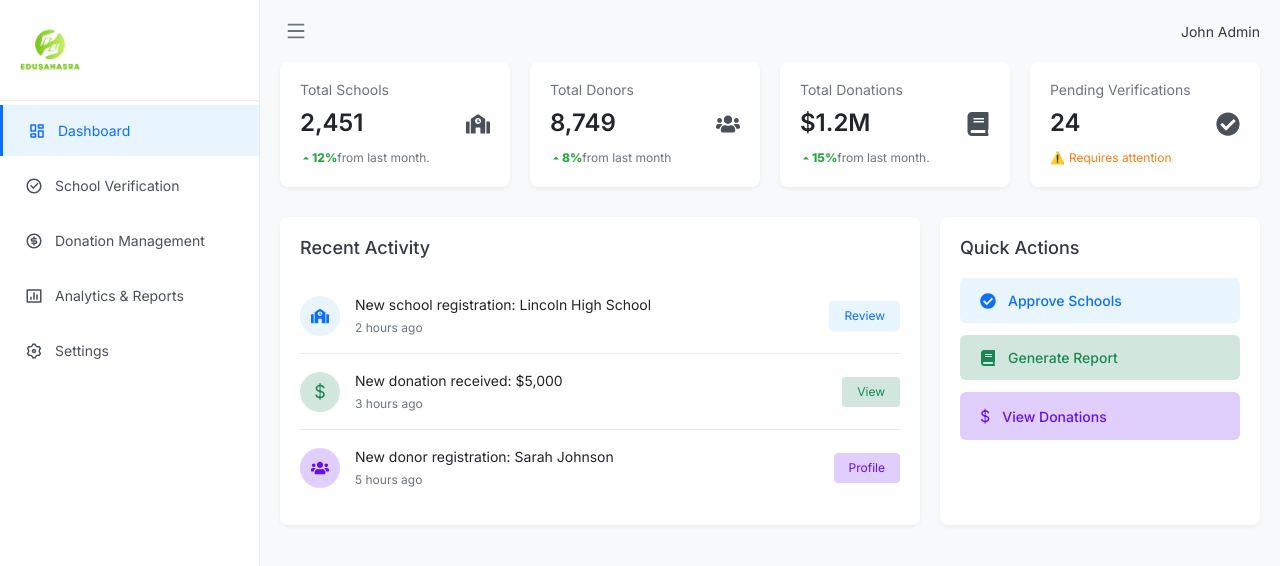
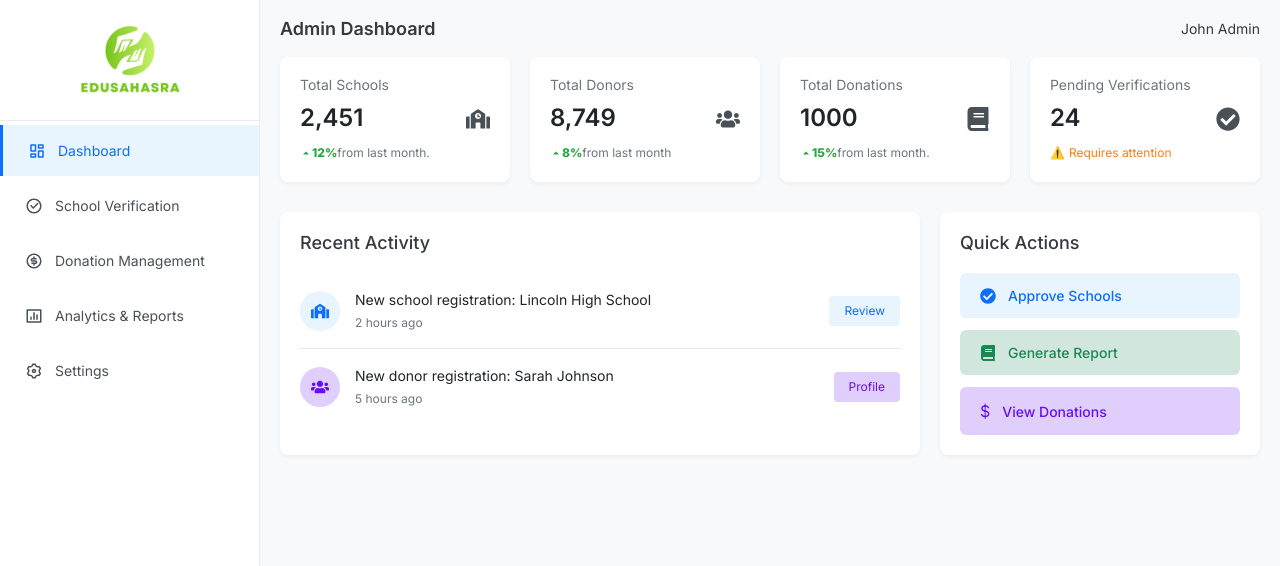
Before and after one commit to kisarasandes1122/Edusahasra, a React (Vite) app in the folder Frontend/: page /admin in a window 1280 px wide. Shown: the top 566 px of the page. Built offline with nearby package versions, Linux system fonts and the light colour scheme.

Commit message:
Update Admin CSS

```diff
--- a/Frontend/src/components/Admin/AdminDashboard/AdminDashboard.css
+++ b/Frontend/src/components/Admin/AdminDashboard/AdminDashboard.css
@@ -20,8 +20,10 @@
     padding: 5px;
   }
 
-  .edusahasra-menu-icon {
-    font-size: 22px;
+  .edusahasra-header-title {
+    font-size: 18px;
+    font-weight: 600;
+    color: #343a40;
   }
 
   .edusahasra-user-profile {
--- a/Frontend/src/components/Admin/AdminDashboard/AdminDashboard.jsx
+++ b/Frontend/src/components/Admin/AdminDashboard/AdminDashboard.jsx
@@ -23,7 +23,7 @@ const AdminDashboard = () => {
     {
       id: 3,
       title: 'Total Donations',
-      value: '$1.2M',
+      value: '1000',
       icon: <FaBook className="edusahasra-stat-icon-element" />,
       change: { value: '15%', direction: 'up', label: ' from last month.' }
     },
@@ -47,14 +47,6 @@ const AdminDashboard = () => {
     },
     {
       id: 2,
-      icon: '$',
-      type: 'donation',
-      title: 'New donation received: $5,000',
-      time: '3 hours ago',
-      action: { label: 'View', type: 'success' }
-    },
-    {
-      id: 3,
       icon: <FaUsers />,
       type: 'donor',
       title: 'New donor registration: Sarah Johnson',
@@ -71,14 +63,14 @@ const AdminDashboard = () => {
 
   return (
     <div className="edusahasra-dashboard">
-      <header className="edusahasra-dashboard-header">
-        <button className="edusahasra-menu-button">
-          <RiMenuLine className="edusahasra-menu-icon" />
-        </button>
-        <div className="edusahasra-user-profile">
-          <span className="edusahasra-user-name">John Admin</span>
-        </div>
-      </header>
+        <header className="edusahasra-dashboard-header">
+
+            <span className="edusahasra-header-title">Admin Dashboard</span>
+
+            <div className="edusahasra-user-profile">
+                <span className="edusahasra-user-name">John Admin</span>
+            </div>
+        </header>
 
       <div className="edusahasra-stats-container">
         {stats.map(stat => (
--- a/Frontend/src/components/Admin/AdminNavigation/AdminNavigation.css
+++ b/Frontend/src/components/Admin/AdminNavigation/AdminNavigation.css
@@ -11,13 +11,14 @@
   .edusahasra-logo-container {
     display: flex;
     align-items: center;
-    padding: 20px;
+    justify-content: center;
+    padding: 10px;
     border-bottom: 1px solid #e9ecef;
   }
 
   .edusahasra-logo {
-    width: 60px;
-    height: 60px;
+    width: 100px;
+    height: 100px;
   }
 
   .edusahasra-brand-name {
```
